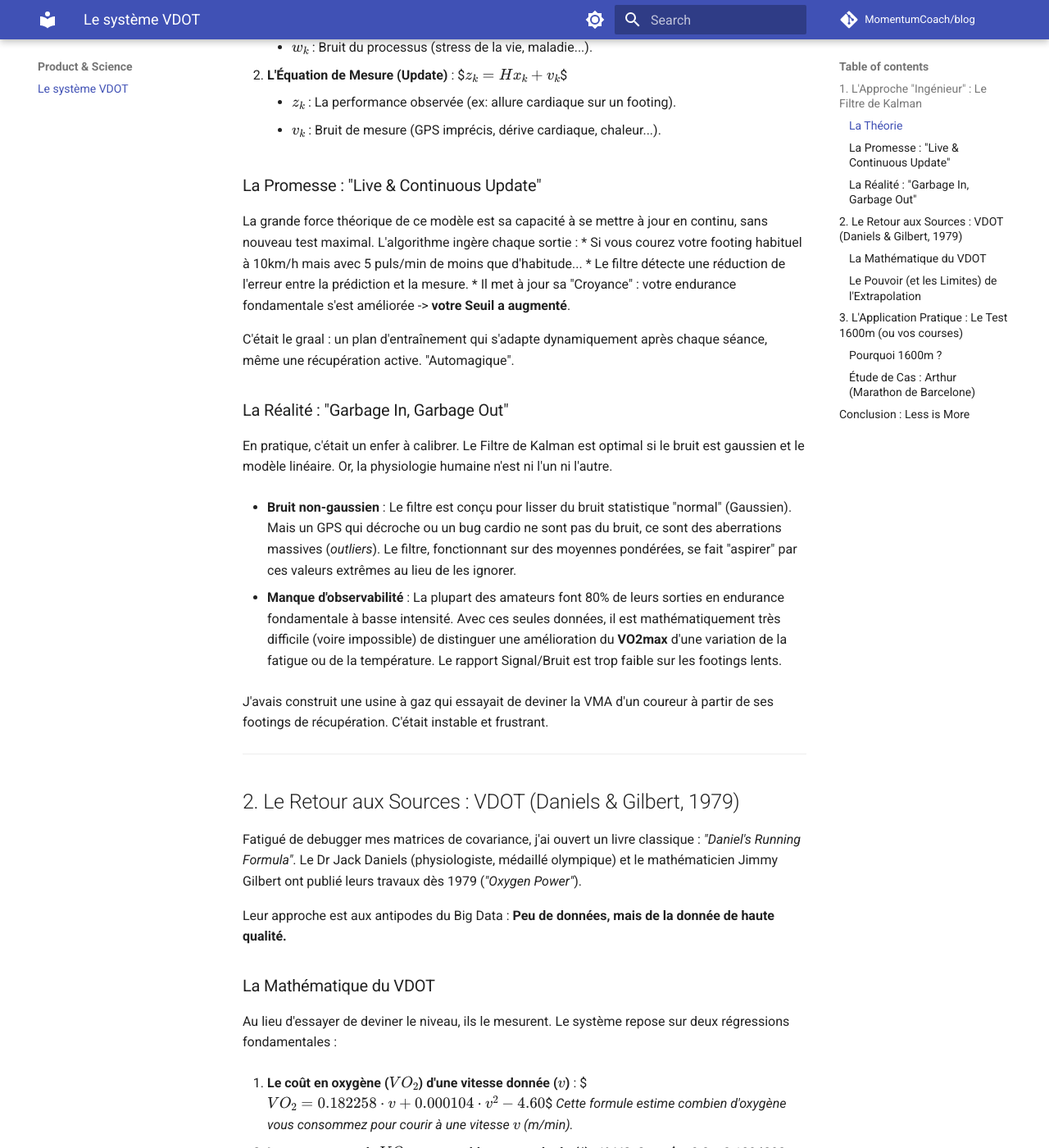
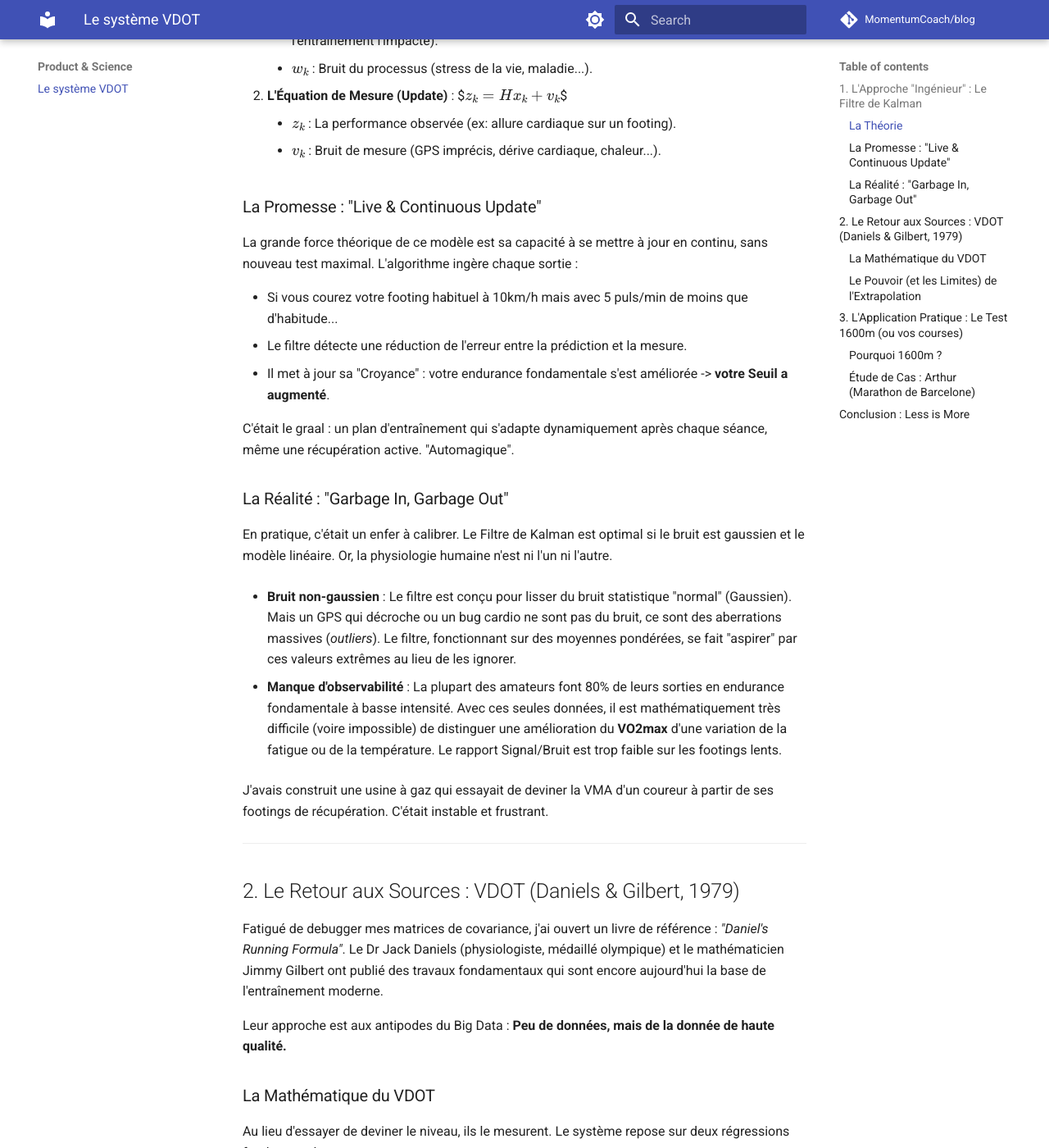
Before and after one commit to MomentumCoach/blog, an MkDocs documentation site: the page built from docs/le-systeme-vdot.md, in a window 1280 px wide and 1400 px high, scrolled down 1051 px. Shown: the whole window at 82% size. Built offline with MkDocs 1.6.1 and Material for MkDocs 9.7.7, drawn with Linux system fonts in a browser that asks for light colours; comment, search, counter and statistics services are not loaded; some of the changed text lies outside the part shown.

Commit message:
Fix: Markdown list formatting

```diff
--- a/docs/le-systeme-vdot.md
+++ b/docs/le-systeme-vdot.md
@@ -1,10 +1,10 @@
-# Pourquoi on a jeté notre "IA" à la poubelle (pour une formule de 1979)
+# Pourquoi on a jeté notre "IA" à la poubelle (pour une méthode éprouvée)
 
 Quand on lance une startup Tech en 2025, la tentation est grande de mettre de l'"IA" et du Machine Learning partout.
 C'est vendeur, c'est "hype", et ça flatte l'ego technique.
 
 C'est exactement le piège dans lequel je suis tombé avec **Momentum Coach**.
-Je voulais construire le moteur de recommandation le plus avancé du marché. Résultat ? J'ai fini par tout jeter pour utiliser une formule vieille de 45 ans.
+Je voulais construire le moteur de recommandation le plus avancé du marché. Résultat ? J'ai fini par tout jeter pour utiliser une méthodologie qui a fait ses preuves sur des milliers d'athlètes olympiques et amateurs.
 
 Voici l'histoire technique de ce pivot, et pourquoi la simplicité gagne toujours, même face aux algorithmes les plus sophistiqués.
 
@@ -36,6 +36,7 @@
 ### La Promesse : "Live & Continuous Update"
 La grande force théorique de ce modèle est sa capacité à se mettre à jour en continu, sans nouveau test maximal.
 L'algorithme ingère chaque sortie :
+
 *   Si vous courez votre footing habituel à 10km/h mais avec 5 puls/min de moins que d'habitude...
 *   Le filtre détecte une réduction de l'erreur entre la prédiction et la mesure.
 *   Il met à jour sa "Croyance" : votre endurance fondamentale s'est améliorée -> **votre Seuil a augmenté**.
@@ -56,8 +57,8 @@
 
 ## 2. Le Retour aux Sources : VDOT (Daniels & Gilbert, 1979)
 
-Fatigué de debugger mes matrices de covariance, j'ai ouvert un livre classique : *"Daniel's Running Formula"*.
-Le Dr Jack Daniels (physiologiste, médaillé olympique) et le mathématicien Jimmy Gilbert ont publié leurs travaux dès 1979 (*"Oxygen Power"*).
+Fatigué de debugger mes matrices de covariance, j'ai ouvert un livre de référence : *"Daniel's Running Formula"*.
+Le Dr Jack Daniels (physiologiste, médaillé olympique) et le mathématicien Jimmy Gilbert ont publié des travaux fondamentaux qui sont encore aujourd'hui la base de l'entraînement moderne.
 
 Leur approche est aux antipodes du Big Data : **Peu de données, mais de la donnée de haute qualité.**
 
@@ -99,6 +100,7 @@
 
 ### Pourquoi 1600m ?
 Nous demandons un test de 1600m car c'est :
+
 1.  **Facile à caser** : Ça prend moins de 15 minutes échauffement compris.
 2.  **Facile à récupérer** : Contrairement à un 5km ou 10km à fond, ça ne casse pas l'athlète pour la semaine.
 3.  **Suffisant** : Mathématiquement, la corrélation est déjà excellente.
@@ -107,6 +109,7 @@
 
 ### Étude de Cas : Arthur (Marathon de Barcelone)
 Arthur, mon associé, a servi de cobaye.
+
 *   **Test 1600m** : Réalisé en 5:50.
 *   **Calcul VDOT** : L'algo sort un VDOT de 51.
 *   **Prédiction Seuil** : D'après les tables, son allure seuil (Threshold Pace) doit être **3:50/km**.
@@ -116,15 +119,18 @@
 
 Je voulais vérifier si la prédiction mathématique collait à sa physiologie réelle du moment.
 Les données Strava sont tombées :
+
 *   Bloc 1 : **3:53/km** (Un poil prudent)
 *   Bloc 2 : **3:51/km** ( Ça se règle)
 *   Bloc 3 : **3:50/km** (Pile dessus)
 
-![Arthur Splits 1](./images/arthur-split-1.png)
-![Arthur Splits 2](./images/arthur-split-2.png)
+<div style="display: flex; gap: 10px; justify-content: center;">
+  <img src="../images/arthur-split-1.png" width="300" />
+  <img src="../images/arthur-split-2.png" width="300" />
+</div>
 
 La précision est effrayante. Arthur s'est calé naturellement sur l'allure cible, sans même la connaître.
-Mon filtre de Kalman, avec ses milliers de points de données bruyants, n'avait jamais réussi à prédire une allure avec une telle fiabilité. Une simple formule de 1979, alimentée par une seule donnée de qualité, a visé juste du premier coup.
+Mon filtre de Kalman, avec ses milliers de points de données bruyants, n'avait jamais réussi à prédire une allure avec une telle fiabilité. Une équation simple mais robuste, alimentée par une seule donnée de qualité, a visé juste du premier coup.
 
 ---
 
```
